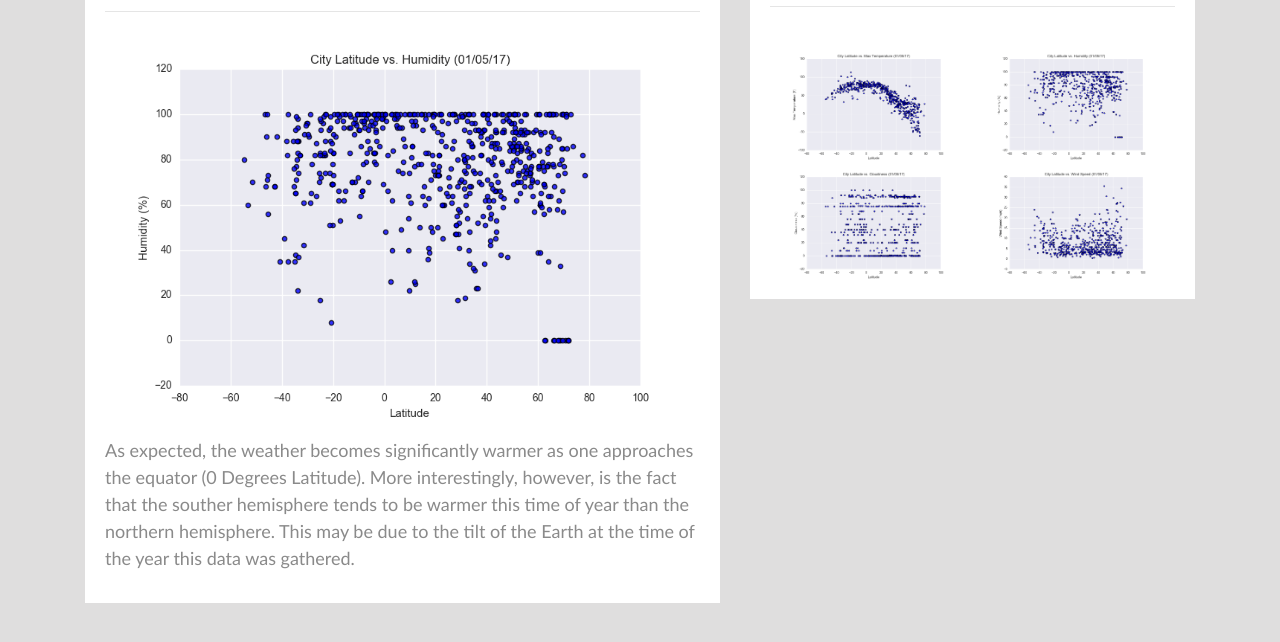
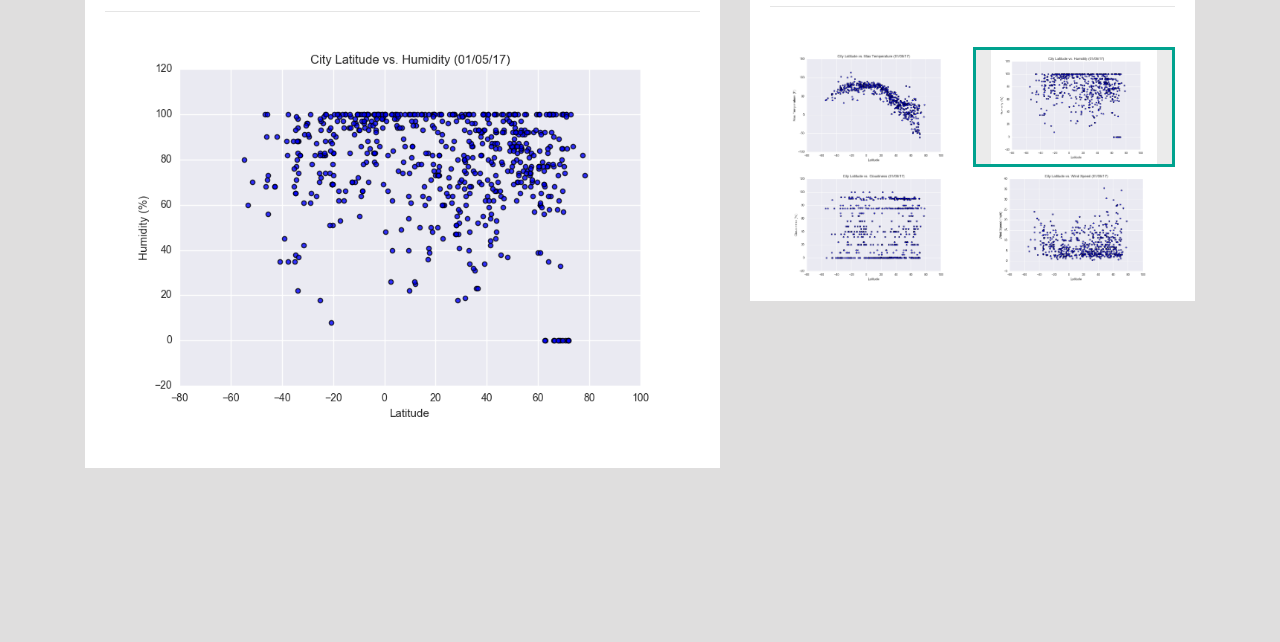
Before and after one commit to nsheikh23/Web-Design-Challenge, a plain HTML site: page WebVisualizations/humidity.html in a window 1280 px wide. Shown: the part 152-794 px from the top of the page. Drawn offline with nearby package versions, Linux system fonts and the light colour scheme.

Commit message:
Started the humidity page

```diff
--- a/WebVisualizations/humidity.html
+++ b/WebVisualizations/humidity.html
@@ -50,9 +50,8 @@
                     <h3 class="title">Humidity</h3>
                     <hr>
                     <img src="assets/images/Fig2.png" width="100%" height="100%">
-                    <p>As expected, the weather becomes significantly warmer as one approaches the equator (0 Degrees Latitude).
-                        More interestingly, however, is the fact that the souther hemisphere tends to be warmer this time of year than the northern hemisphere.
-                        This may be due to the tilt of the Earth at the time of the year this data was gathered.
+                    <p>
+
                     </p>
                 </div>
             </div>
@@ -72,7 +71,7 @@
                             </div>
 
                             <!-- Humidity Chart -->
-                            <div class="col-sm-3 col-md-6">
+                            <div class="col-sm-3 col-md-6 active">
                                 <a href="humidity.html"><img src="assets/images/Fig2.png"></a>
                             </div>
 
```
